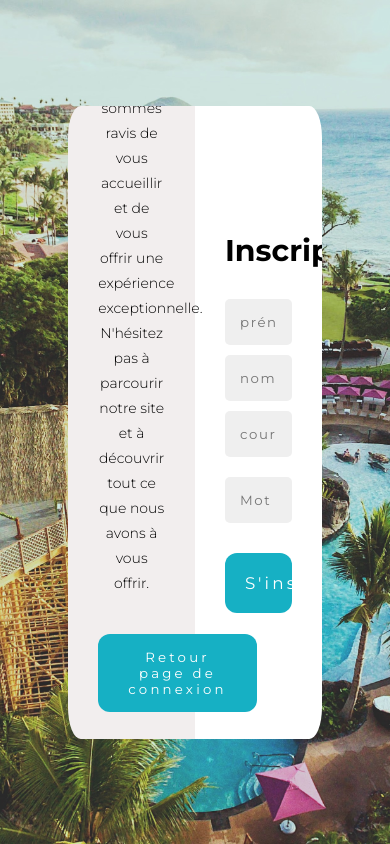
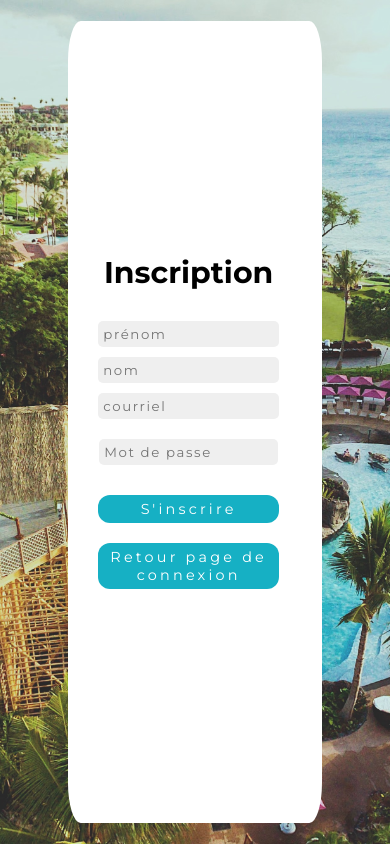
Before and after one commit to Ayoub-Glizi-Vicioso/PalmHaven_WEB, a PHP site: page /inscriptionfront.php in a window 390 px wide. Run offline with PHP 8.4, Linux system fonts and the light colour scheme.

Commit message:
inscription css

```diff
--- a/InterfaceWEB/css/pourINSCRIP/styleINSCRIP.css
+++ b/InterfaceWEB/css/pourINSCRIP/styleINSCRIP.css
@@ -1,35 +1,5 @@
 @import url('https://fonts.googleapis.com/css2?family=Montserrat:ital,wght@0,100..900;1,100..900&display=swap');
 
-/* Media Queries pour les appareils mobiles */
-@media only screen and (max-width: 768px) {
-    body {
-        font-size: 12px; /* Réduire la taille de la police */
-    }
-
-    .container {
-        max-width: 100%; /* Ajuster la largeur maximale */
-    }
-
-    .container-form,
-    .Bienvenue-container {
-        width: 100%; /* Utiliser toute la largeur disponible */
-    }
-
-    .form-inscription,
-    .text {
-        margin: 0; /* Supprimer les marges pour économiser de l'espace */
-    }
-
-    .form-inscription input,
-    .form-inscription button,
-    .Bienvenue button {
-        padding: 10px; /* Réduire le remplissage des éléments */
-    }
-
-    h2 {
-        font-size: 24px; /* Réduire la taille du titre */
-    }
-}
 
         * {
             margin: 0;
@@ -215,3 +185,50 @@
           visibility: visible;
           opacity: 1;
       }
+
+
+      @media only screen and (min-width: 769px) {
+        #btn-connexion-cache {
+            display: none; /* Cacher le bouton lorsque la largeur de l'écran est supérieure à 768px */
+        }
+    }
+
+  @media only screen and (max-width: 768px) {
+      body {
+          font-size: 12px; /* Reduire la taille de la police pour les écrans plus petits */
+      }
+
+      .container {
+          width:95%;/* Ajuster la largeur maximale */
+          height: 95%;
+          overflow-y: auto;
+          overflow-x: auto;
+      }
+
+      .Bienvenue-container {
+          display: none /* Ajuster la taille de la police */
+      }
+      .container-form {
+          width: 95%; /* Ajuster la largeur des conteneurs */
+          height: 100%;
+          overflow-y: auto;
+          overflow-x: auto;
+      }
+
+
+
+
+      .form-inscription input,
+      .form-inscription button {
+          padding: 5px; /* Ajuster le rembourrage */
+
+      }
+
+
+      #msgbienvenue {
+          line-height: 20px; /* Ajuster la hauteur de ligne */
+      }
+      #btn-connexion-cache{
+        display: inline-block;
+      }
+    }
--- a/InterfaceWEB/inscriptionfront.php
+++ b/InterfaceWEB/inscriptionfront.php
@@ -59,6 +59,8 @@ error_reporting(E_ALL); ini_set('display_errors', 1);
               </div>
               <div id="passwordStrengthMeter"></div>
               <button type='submit'>S'inscrire</button>
+              <br>
+              <button onclick="window.location.href='connexionfront.php'"id="btn-connexion-cache">Retour page de connexion</button>
             </form>
           </div>
         </div>
```
